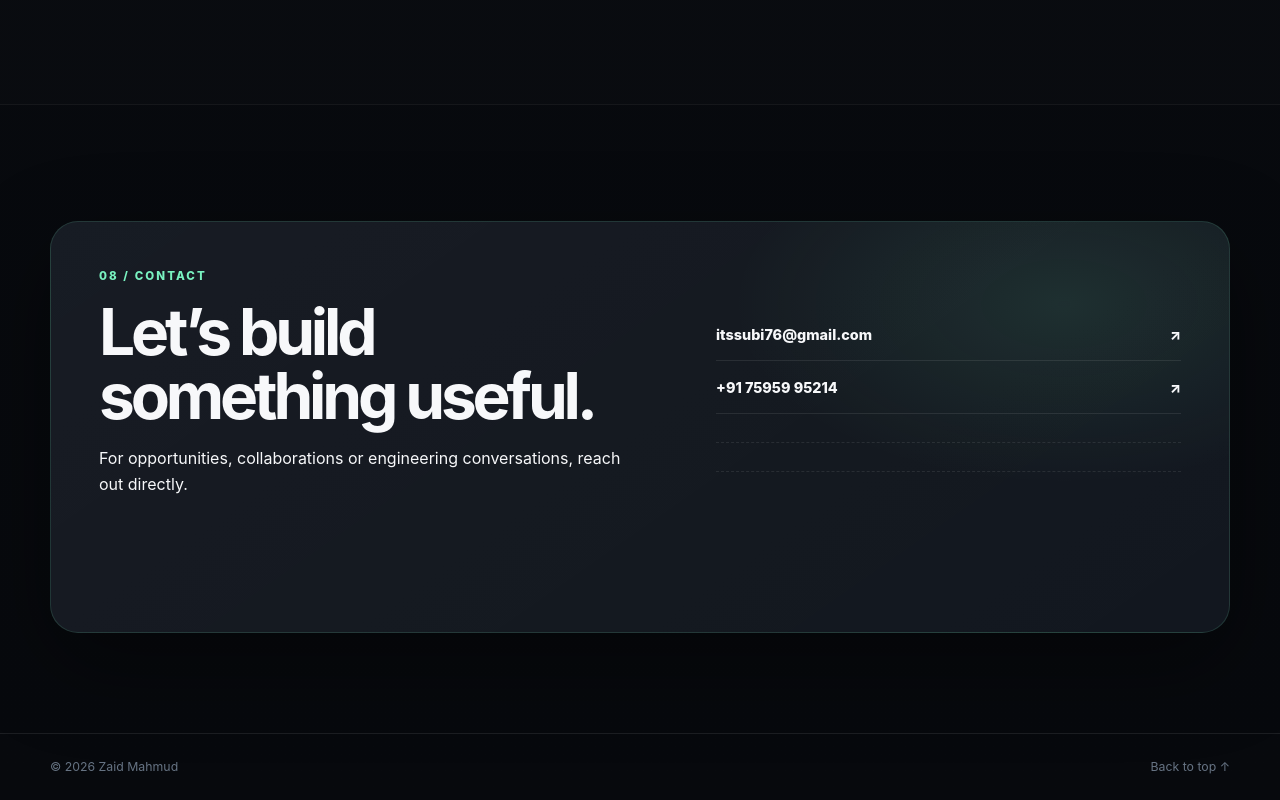
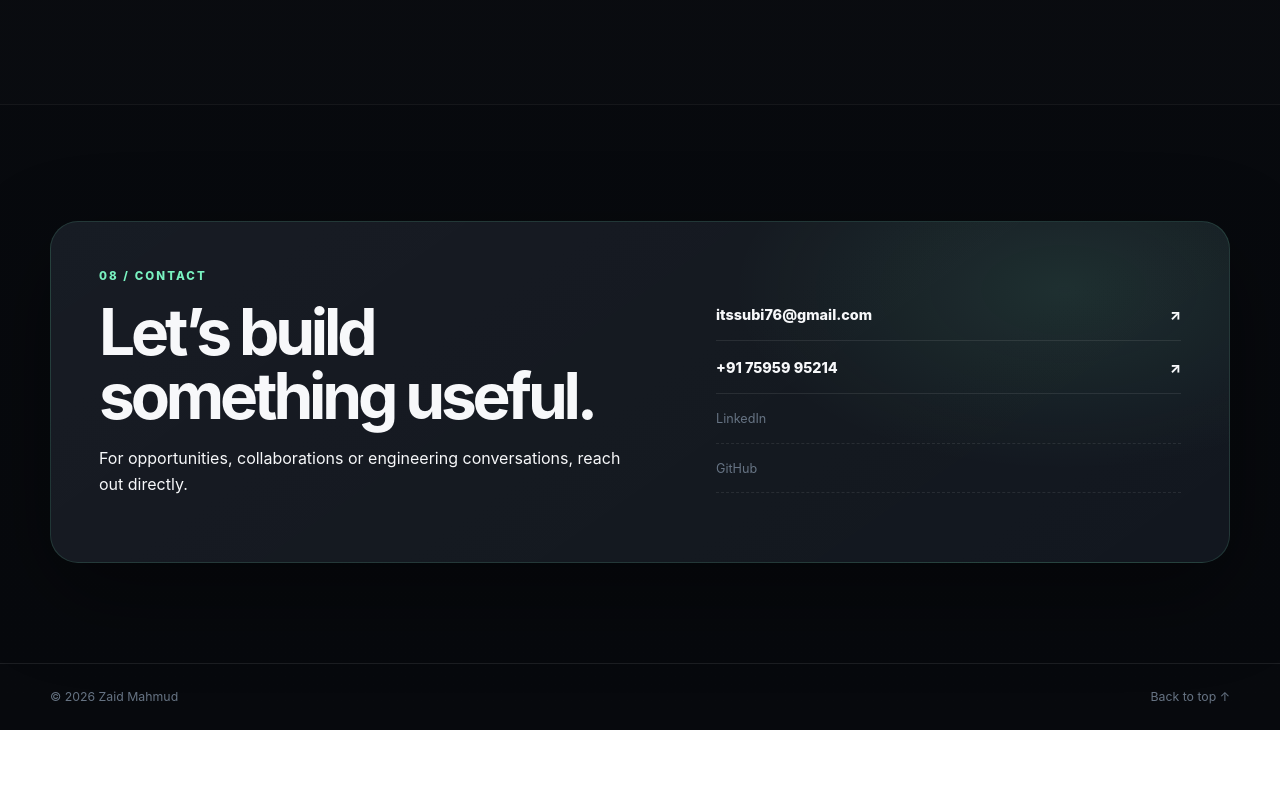
Before and after one commit to zaidmahmud-ops/zaid_portfolio, a plain HTML site: page zaid-mahmud-portfolio/index.html in a window 1280 px wide. Shown: the part 5382-6182 px from the top of the page. After the commit the page ends 6112 px from the top, so only its background shows below. Drawn offline with Linux system fonts and the light colour scheme.

Commit message:
Add Google site verification and update contact links

```diff
--- a/zaid-mahmud-portfolio/index.html
+++ b/zaid-mahmud-portfolio/index.html
@@ -16,6 +16,7 @@
   <meta name="twitter:card" content="summary">
   <meta name="twitter:title" content="Zaid Mahmud — Applied AI & Software Engineering">
   <meta name="twitter:description" content="AI/ML, Android and backend projects, internships, achievements and technical skills.">
+  <meta name="google-site-verification" content="WSkiqKjwKzT7fA2RboEnw3Ohgi7mtiksQ_ghNO6Xs34" />
 
   <link rel="canonical" href="https://zaidmahmudportfolio.netlify.app/">
   <link rel="alternate" type="text/markdown" href="/profile.md">
@@ -388,9 +389,16 @@
         <div class="contact-actions">
           <a class="contact-link" href="mailto:itssubi76@gmail.com">itssubi76@gmail.com <span aria-hidden="true">↗</span></a>
           <a class="contact-link" href="tel:+917595995214">+91 75959 95214 <span aria-hidden="true">↗</span></a>
-          <!-- Replace the placeholders below with the real profile URLs from the resume. -->
-          <span class="contact-placeholder"><a href="https://www.linkedin.com/in/zaid-mahmud-7b6b90249/" Linkedin></span>
-          <span class="contact-placeholder"><a href="https://github.com/Zaid-0504" Github></span>
+          <span class="contact-placeholder">
+              <a href="https://www.linkedin.com/in/zaid-mahmud-7b6b90249/">
+                  LinkedIn
+              </a>
+          </span>
+          <span class="contact-placeholder">
+              <a href="https://github.com/Zaid-0504">
+                  GitHub
+              </a>
+          </span>
         </div>
       </div>
     </section>
```
